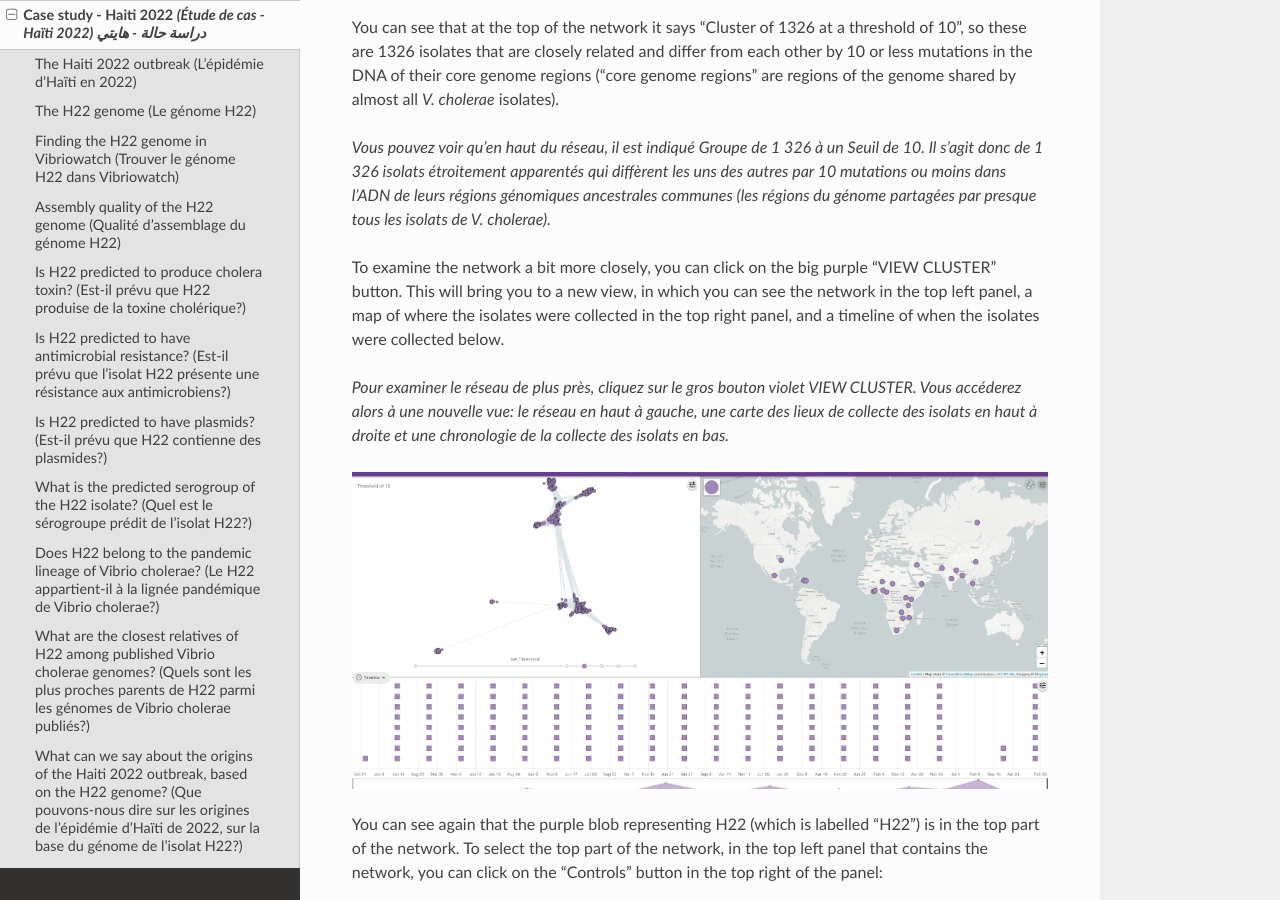
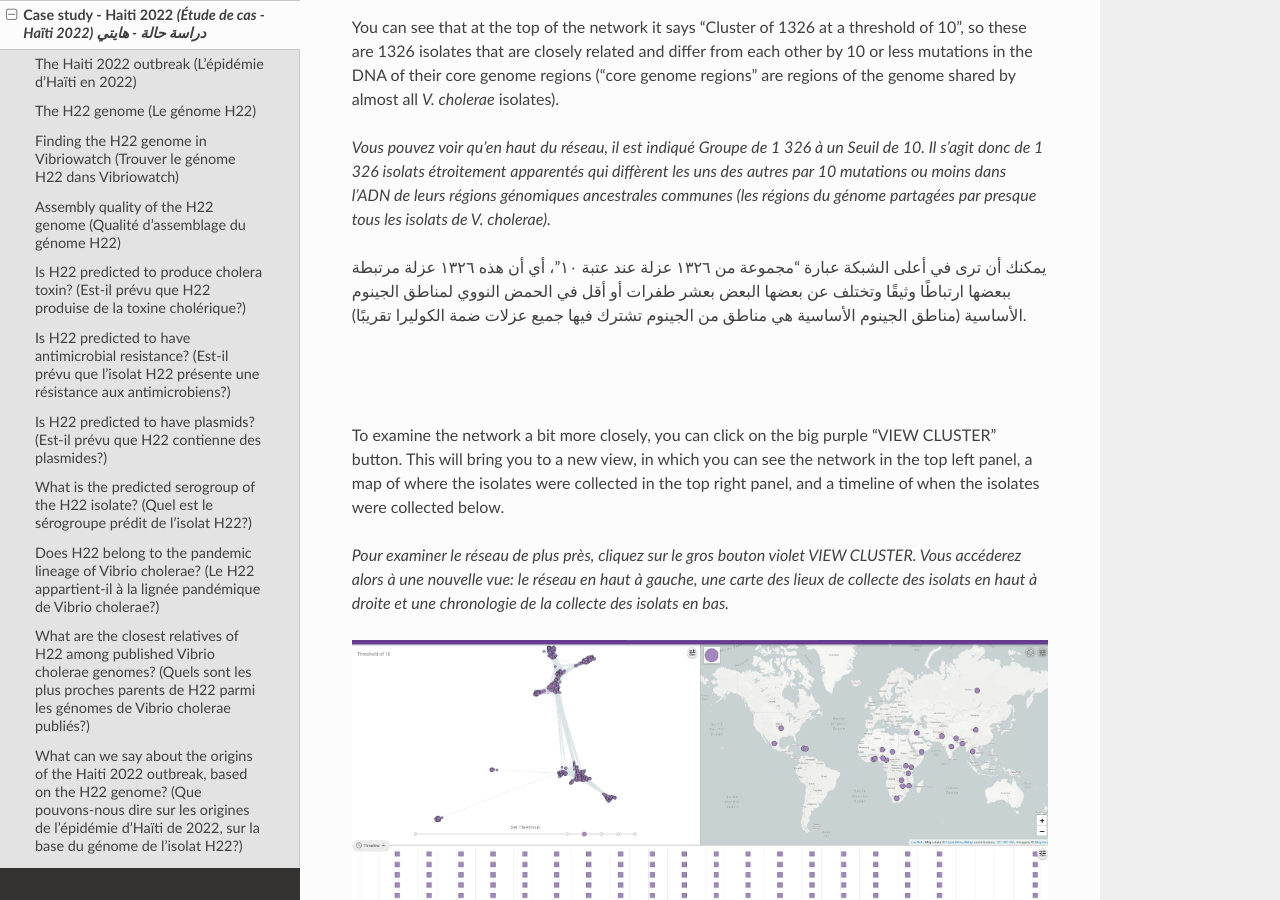
Before and after one commit to avrilcoghlan/vibriowatch, a Sphinx documentation site: the page built from docs/source/haiti.rst, in a window 1280 px wide and 900 px high, scrolled down 26604 px. Built offline with Sphinx 7.4.7 and the Read the Docs theme 3.1.0, drawn with Linux system fonts in a browser that asks for light colours.

Commit message:
Update haiti.rst

```diff
--- a/docs/source/haiti.rst
+++ b/docs/source/haiti.rst
@@ -733,6 +733,10 @@ regions ("core genome regions" are regions of the genome shared by almost all *V
 
 *Vous pouvez voir qu'en haut du réseau, il est indiqué Groupe de 1 326 à un Seuil de 10. Il s'agit donc de 1 326 isolats étroitement apparentés qui diffèrent les uns des autres par 10 mutations ou moins dans l'ADN de leurs régions génomiques ancestrales communes (les régions du génome partagées par presque tous les isolats de V. cholerae).*
 
+يمكنك أن ترى في أعلى الشبكة عبارة "مجموعة من ١٣٢٦ عزلة عند عتبة ١٠"، أي أن هذه ١٣٢٦ عزلة مرتبطة ببعضها ارتباطًا وثيقًا وتختلف عن بعضها البعض بعشر طفرات أو أقل في الحمض النووي لمناطق الجينوم الأساسية (مناطق الجينوم الأساسية هي مناطق من الجينوم تشترك فيها جميع عزلات ضمة الكوليرا تقريبًا).
+
+|
+|
 
 To examine the network a bit more closely, you can click on the big purple "VIEW CLUSTER" button.
 This will bring you to a new view, in which you can see the network in the top left panel, a map of where the isolates
@@ -742,6 +746,9 @@ were collected in the top right panel, and a timeline of when the isolates were
 
 .. image:: Picture125.png
   :width: 800
+
+|
+|
 
 You can see again that the purple blob representing H22 (which is labelled "H22") is in the top part of the network. To select
 the top part of the network, in the top left panel that contains the network, you can click on the
```
